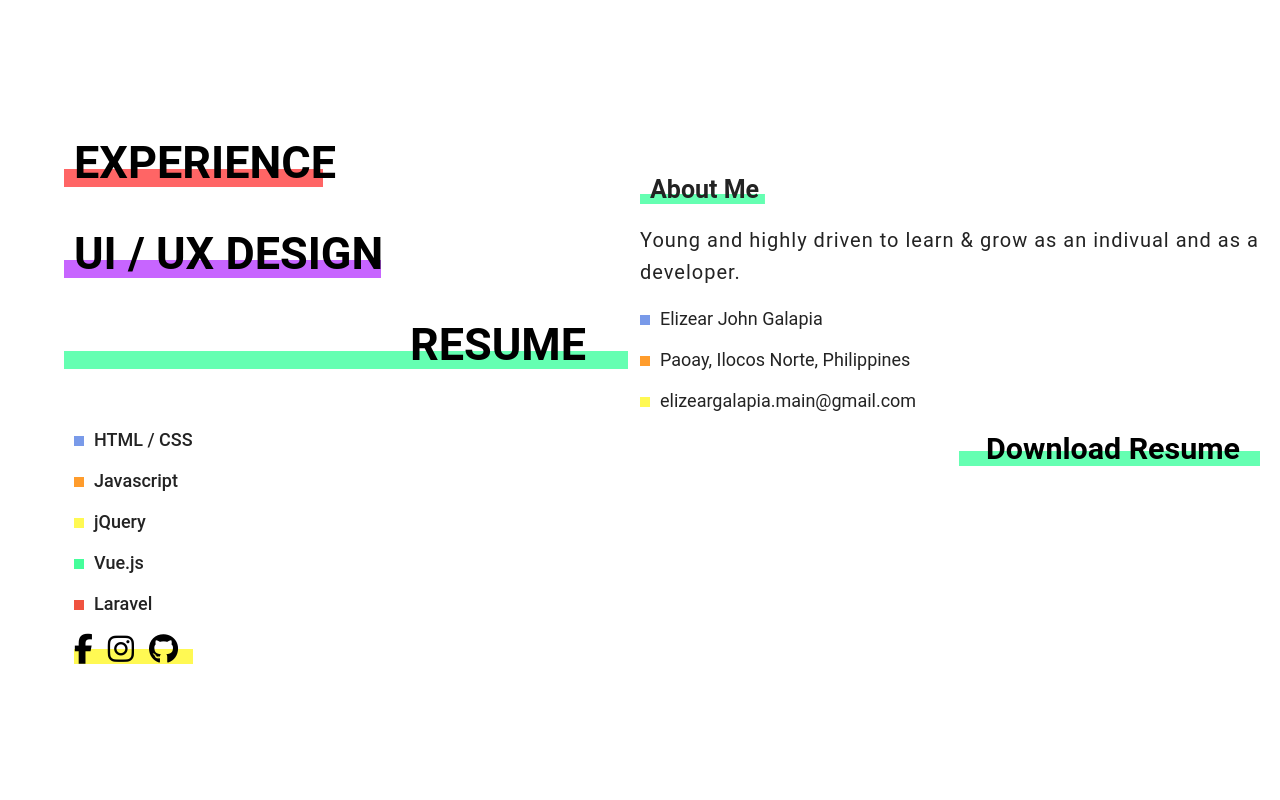
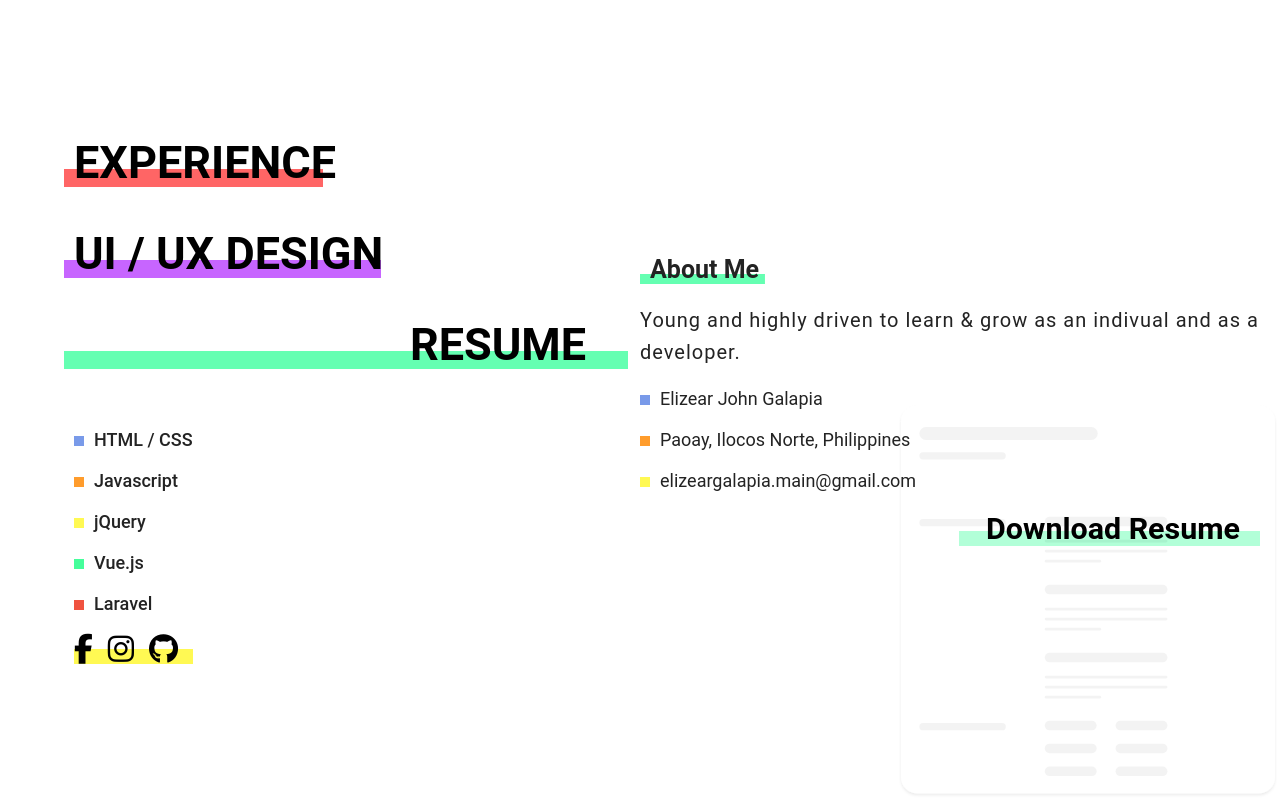
Before and after one commit to master-eli/portfolio, a Vue app: page /resume in a window 1280 px wide. Built offline with nearby package versions, Linux system fonts and the light colour scheme.

Commit message:
bg on contents

```diff
--- a/src/scss/_experience.scss
+++ b/src/scss/_experience.scss
@@ -1,4 +1,7 @@
 .projects {
+    background-repeat: no-repeat;
+    background-size: 50%;
+    background-position: center right;
     margin-left: 8rem;
 
     @include respond(desktop) {
--- a/src/scss/_headings.scss
+++ b/src/scss/_headings.scss
@@ -72,6 +72,7 @@
             font-size: 3.5rem;
         }
         @include respond(sm-phone) {
+            // font-size: 2.3rem;
             font-size: 2.3rem;
         }
     }
--- a/src/scss/_resume.scss
+++ b/src/scss/_resume.scss
@@ -1,4 +1,13 @@
 .resume {
+    background-repeat: no-repeat;
+    background-size: 60%;
+    // background-position: 100% 170%;
+    background-position: right top;
+
+    @include respond(desktop) {
+        background-position: 100% bottom;
+    }
+    // height: 100%;
     .about {
 
         h4 {
@@ -73,6 +82,9 @@
         @include respond(phone) {
             font-size: 2rem;
         }
+        // @include respond(sm-phone) {
+        //     font-size: 1.5rem;
+        // }
 
         &::before {
             content: '';
--- a/src/views/Experience.vue
+++ b/src/views/Experience.vue
@@ -1,5 +1,5 @@
 <template>
-    <div class="projects padding-sides mt-md center">
+    <div class="projects padding-sides mt-md center" :style="[isLarge ? { backgroundImage: `url(${this.bgExp})`, height: `${100}%` } : {}]">
         <div class="heading exp" v-if="!isLarge">
             <h1 class="bold exp">Experience</h1>
         </div>
@@ -28,6 +28,11 @@
 
 import { mapState } from 'vuex'
 export default {
+    data() {
+        return {
+            bgExp: require('../assets/circles_grid.svg')
+        }
+    },
     computed: {
         ...mapState([
             'isLarge'
--- a/src/views/Home.vue
+++ b/src/views/Home.vue
@@ -14,10 +14,6 @@ export default {
     data() {
         return {
             image: require('../assets/bg-intro.svg'),
-            publicPath: process.env.BASE_URL,
-            styleObject: {
-                backgroundImage: `url($(this.image))`
-            }
         }
     }
 }
--- a/src/views/Resume.vue
+++ b/src/views/Resume.vue
@@ -1,5 +1,5 @@
 <template>
-    <div class="resume mt-md center">
+    <div class="resume mt-md center" :style="[isLarge ? { backgroundImage: `url(${this.bgResume})`, height: `${100}%` } : {}]">
         <div class="heading resume" v-if="!isLarge">
             <h1 class="bold resume">Resume</h1>
         </div>
@@ -26,6 +26,14 @@
 
 import { mapState } from 'vuex'
 export default {
+    data() {
+        return {
+            bgResume: require('../assets/resume_bg.svg'),
+            myBg: {
+                backgroundImage: `url(${this.bgResume})`
+            }
+        }
+    },
     computed: {
         ...mapState([
             'isLarge'
```
